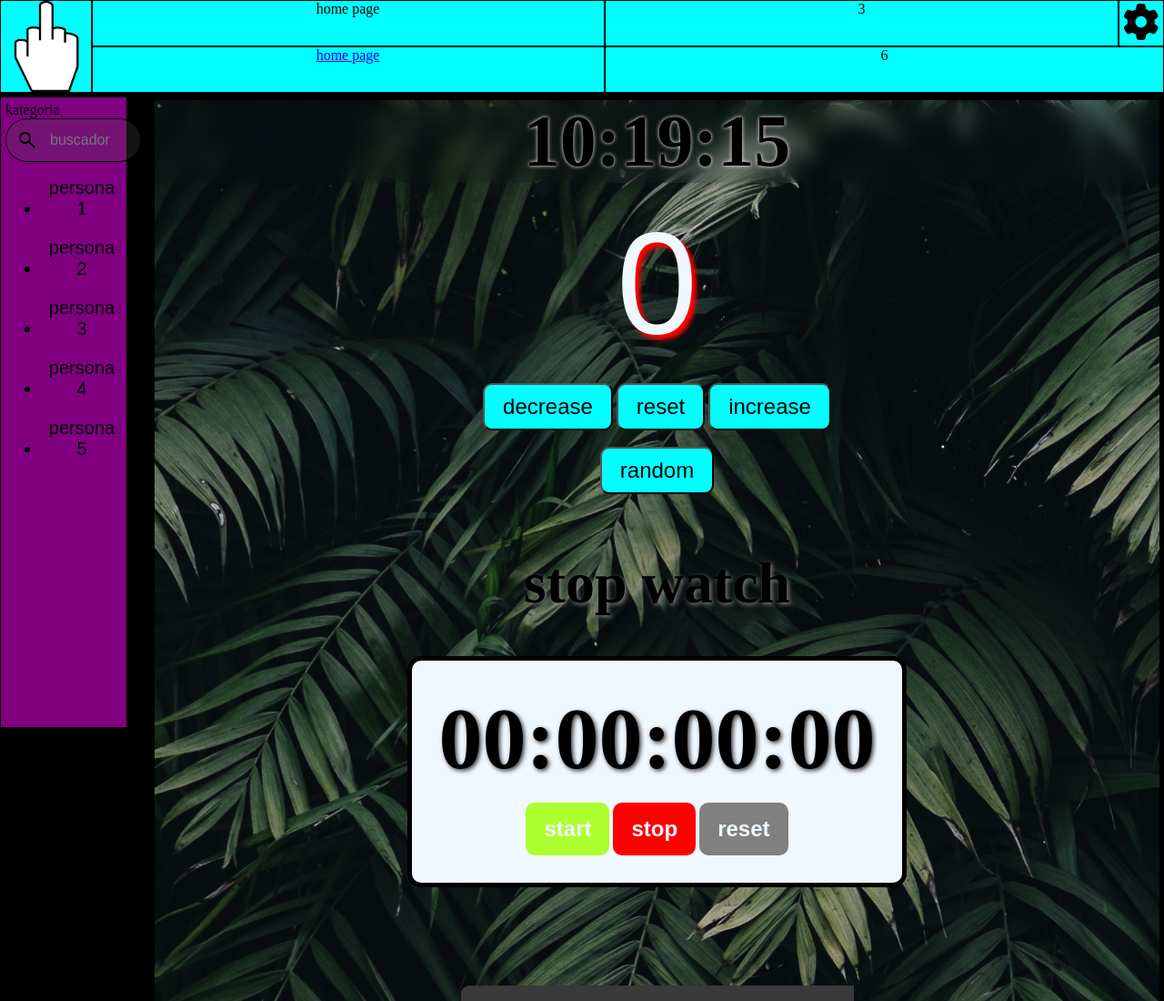
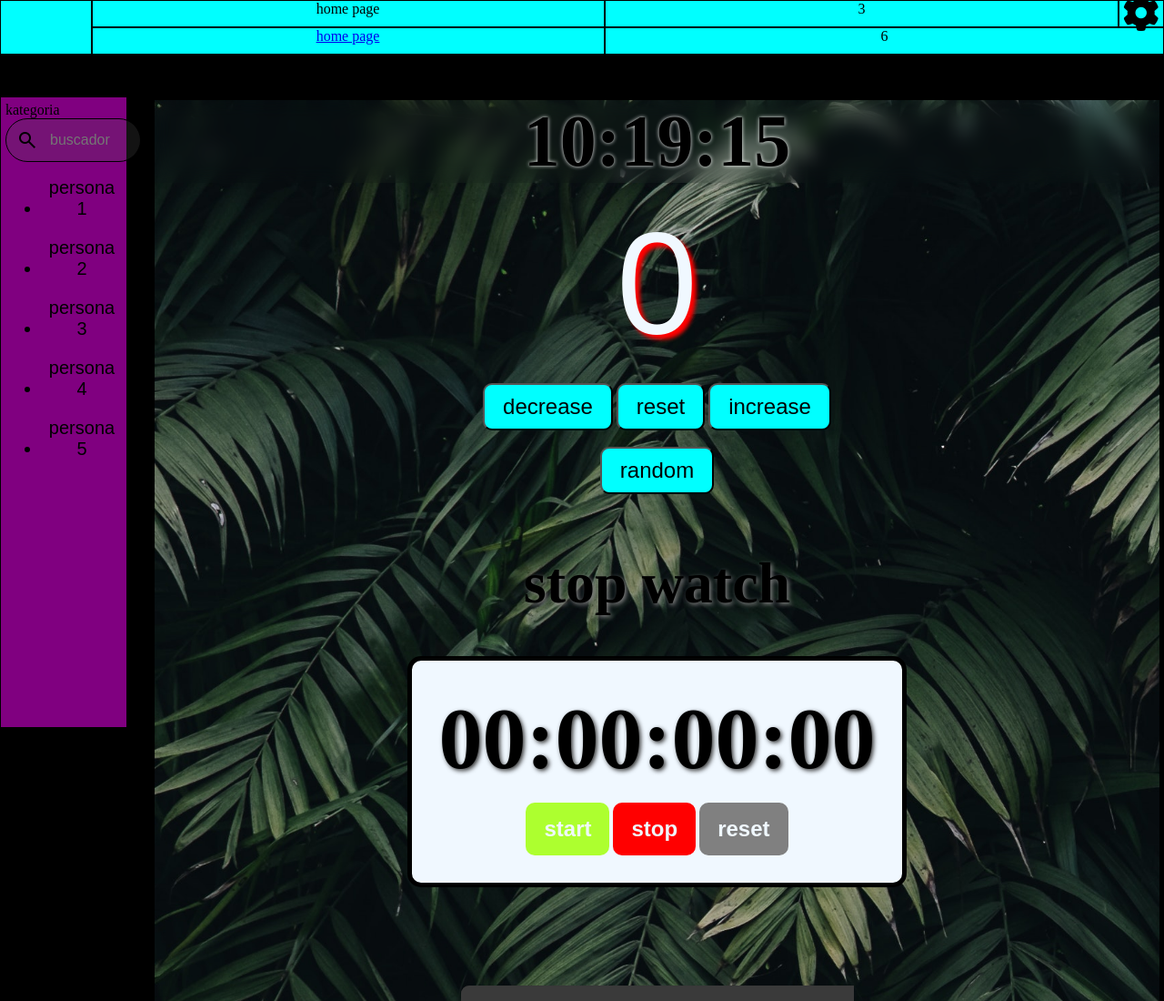
Before and after one commit to Afadiego/alex-gay, a plain HTML site: page java-script-cosos.html in a window 1280 px wide. Shown: the top 1100 px of the page at 91% size. Drawn offline with nearby package versions, Linux system fonts and the light colour scheme; files whose address does not match are found by name.

Commit message:
Update java-script-cosos.html

```diff
--- a/java-script-cosos.html
+++ b/java-script-cosos.html
@@ -12,7 +12,7 @@
 <body>
     <div class="top-header">
         <div class="grid-item grid-item1" >
-            <img src="/The_middle_finger.svg.png" id="img-logo" title="lo que se mete alex por el qlo">
+
         </div>
         <div class="grid-item grid-item2" >home page</div>
         <div class="grid-item grid-item3" >3</div>
```
